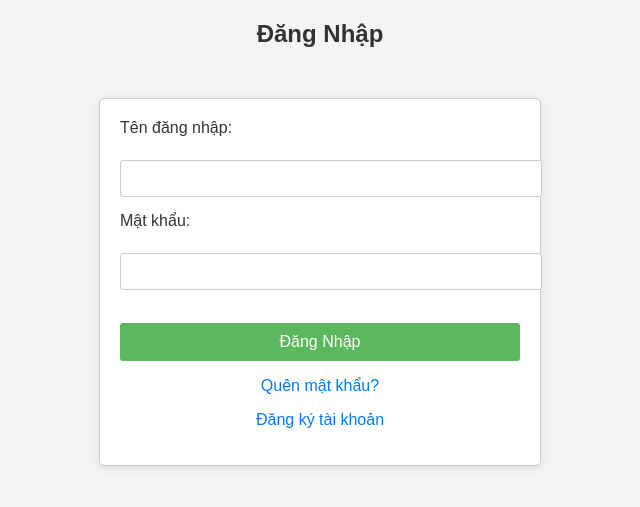
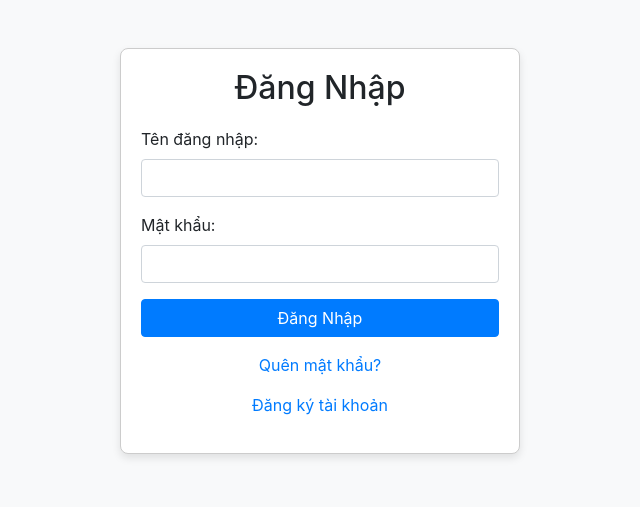
Before and after one commit to ViethungNg/Bia, a PHP site: page /Login.php in a window 1280 px wide. Shown: the top 507 px of the page, without its empty margins (320-960 px from the left). Run offline with PHP 8.4, Linux system fonts and the light colour scheme.

Commit message:
Thay doi gan xong

```diff
--- a/View/Admin/Home_Admin.html
+++ b/View/Admin/Home_Admin.html
@@ -37,7 +37,7 @@
         <a href="javascript:void(0)" onclick="showContent('taiKhoan')">Quản Lý Tài Khoản</a>
         <a href="javascript:void(0)" onclick="showContent('thongKe')">Thống Kê</a>
         <a href="javascript:void(0)" onclick="showContent('doimatkhau')">Đổi mật khẩu</a>
-        <a href="logout.php">Đăng Xuất</a>
+        <a href="../Login/login.php">Đăng Xuất</a>
     </div>
 
     <!-- Main content -->
--- a/View/Login/Login.css
+++ /dev/null
@@ -1,66 +0,0 @@
-/* Đặt lại một số thuộc tính cơ bản cho trang */
-body {
-    font-family: Arial, sans-serif;
-    background-color: #f4f4f4; /* Màu nền */
-    color: #333; /* Màu chữ */
-    margin: 0;
-    padding: 0;
-}
-
-/* Trung tâm nội dung */
-h2 {
-    text-align: center; /* Căn giữa tiêu đề */
-}
-
-form {
-    max-width: 400px; /* Đặt chiều rộng tối đa cho form */
-    margin: 50px auto; /* Căn giữa form */
-    padding: 20px;
-    background-color: #fff; /* Màu nền của form */
-    border: 1px solid #ccc; /* Viền cho form */
-    border-radius: 5px; /* Bo tròn góc cho form */
-    box-shadow: 0 2px 10px rgba(0, 0, 0, 0.1); /* Đổ bóng cho form */
-}
-
-label {
-    display: block; /* Hiển thị label như một khối */
-    margin-bottom: 5px; /* Khoảng cách dưới label */
-}
-
-input[type="text"],
-input[type="password"] {
-    width: 100%; /* Đặt chiều rộng 100% cho input */
-    padding: 10px; /* Khoảng cách bên trong cho input */
-    margin-bottom: 15px; /* Khoảng cách dưới input */
-    border: 1px solid #ccc; /* Viền cho input */
-    border-radius: 3px; /* Bo tròn góc cho input */
-}
-
-/* Nút đăng nhập */
-input[type="submit"] {
-    background-color: #5cb85c; /* Màu nền cho nút */
-    color: white; /* Màu chữ cho nút */
-    border: none; /* Không có viền */
-    border-radius: 3px; /* Bo tròn góc cho nút */
-    padding: 10px 15px; /* Khoảng cách bên trong cho nút */
-    cursor: pointer; /* Hiệu ứng con trỏ khi hover */
-    font-size: 16px; /* Kích thước chữ */
-    width: 100%; /* Đặt chiều rộng 100% cho nút */
-}
-
-input[type="submit"]:hover {
-    background-color: #4cae4c; /* Màu nền khi hover */
-}
-
-/* Căn chỉnh các liên kết trong form */
-a {
-    display: block; /* Hiển thị liên kết dưới dạng khối */
-    text-align: center; /* Căn giữa các liên kết */
-    margin-top: 10px; /* Khoảng cách trên của phần liên kết */
-    color: #007bff; /* Màu chữ cho liên kết */
-    text-decoration: none; /* Không gạch chân */
-}
-
-a:hover {
-    text-decoration: underline; /* Gạch chân khi hover */
-}
--- a/View/Login/Login.php
+++ b/View/Login/Login.php
@@ -43,24 +43,54 @@ if ($_SERVER["REQUEST_METHOD"] == "POST") {
     <meta charset="UTF-8">
     <meta name="viewport" content="width=device-width, initial-scale=1.0">
     <title>Đăng Nhập</title>
-    <link rel="stylesheet" href="login.css"> <!-- Thêm link đến file CSS nếu có -->
+    <link rel="stylesheet" href="https://stackpath.bootstrapcdn.com/bootstrap/4.4.1/css/bootstrap.min.css"> <!-- Thêm Bootstrap -->
+    <style>
+        /* CSS tích hợp */
+        body {
+            background-color: #f8f9fa; /* Màu nền nhạt */
+        }
+
+        .login-container {
+            max-width: 400px; /* Chiều rộng tối đa của form */
+            margin: auto; /* Canh giữa form */
+            padding: 20px; /* Padding cho form */
+            border: 1px solid #ccc; /* Viền cho form */
+            border-radius: 8px; /* Bo góc cho form */
+            background-color: #fff; /* Màu nền trắng cho form */
+            box-shadow: 0 4px 8px rgba(0, 0, 0, 0.1); /* Đổ bóng cho form */
+        }
+
+        h2 {
+            margin-bottom: 20px; /* Khoảng cách phía dưới tiêu đề */
+        }
+
+        .alert {
+            margin-top: 20px; /* Khoảng cách trên thông báo lỗi */
+        }
+    </style>
 </head>
 <body>
-    <h2>Đăng Nhập</h2>
+    <div class="container mt-5">
+        <div class="login-container">
+            <h2 class="text-center">Đăng Nhập</h2>
             <form method="POST" action="">
-        <label for="tenDangNhap">Tên đăng nhập:</label><br>
-        <input type="text" id="tenDangNhap" name="tenDangNhap" required><br>
-        <label for="matKhau">Mật khẩu:</label><br>
-        <input type="password" id="matKhau" name="matKhau" required><br><br>
-        <input type="submit" value="Đăng Nhập">
+                <div class="form-group">
+                    <label for="tenDangNhap">Tên đăng nhập:</label>
+                    <input type="text" id="tenDangNhap" name="tenDangNhap" class="form-control" required>
+                </div>
+                <div class="form-group">
+                    <label for="matKhau">Mật khẩu:</label>
+                    <input type="password" id="matKhau" name="matKhau" class="form-control" required>
+                </div>
+                <button type="submit" class="btn btn-primary btn-block">Đăng Nhập</button>
 
                 <!-- Hiển thị thông báo lỗi nếu có -->
                 <?php if ($error_message): ?>
-            <p style="color: red;"><?php echo $error_message; ?></p>
+                    <div class="alert alert-danger mt-3"><?php echo $error_message; ?></div>
                 <?php endif; ?>
 
                 <!-- Thêm liên kết Quên mật khẩu và Đăng ký tài khoản vào trong form -->
-        <div class="links">
+                <div class="links text-center mt-3">
                     <p>
                         <a href="QuenMatKhau.php">Quên mật khẩu?</a>
                     </p>
@@ -69,5 +99,7 @@ if ($_SERVER["REQUEST_METHOD"] == "POST") {
                     </p>
                 </div>
             </form>
+        </div>
+    </div>
 </body>
 </html>
```
Also changed, not shown: Controller/TaiKhoan/delete_taikhoan.php (+25 -1 lines), View/Login/DangKy.php (added, +86 -0 lines), View/Login/DoiMatKhau.php (added). Lines whose indentation alone changed are shown as unchanged.
